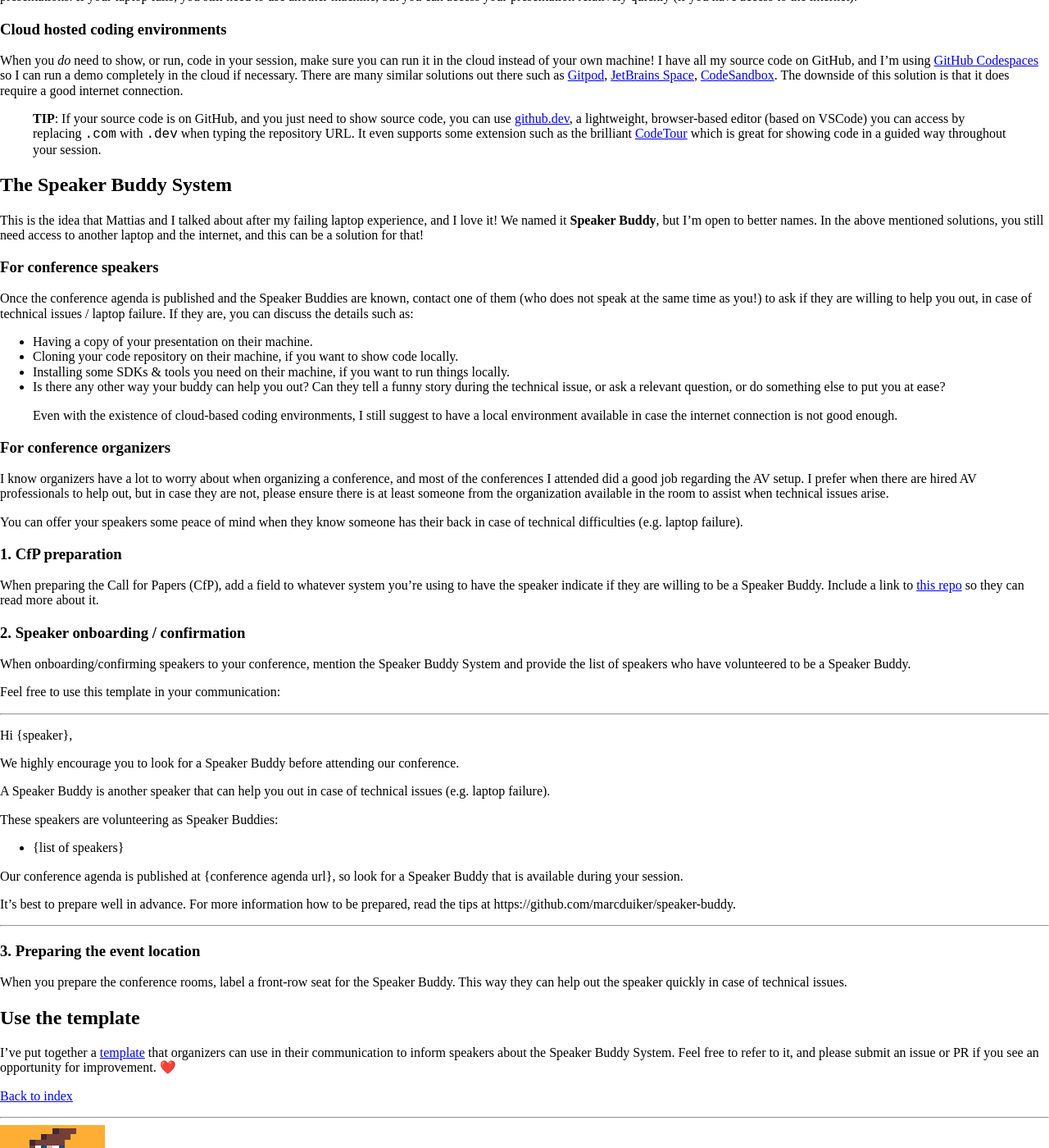
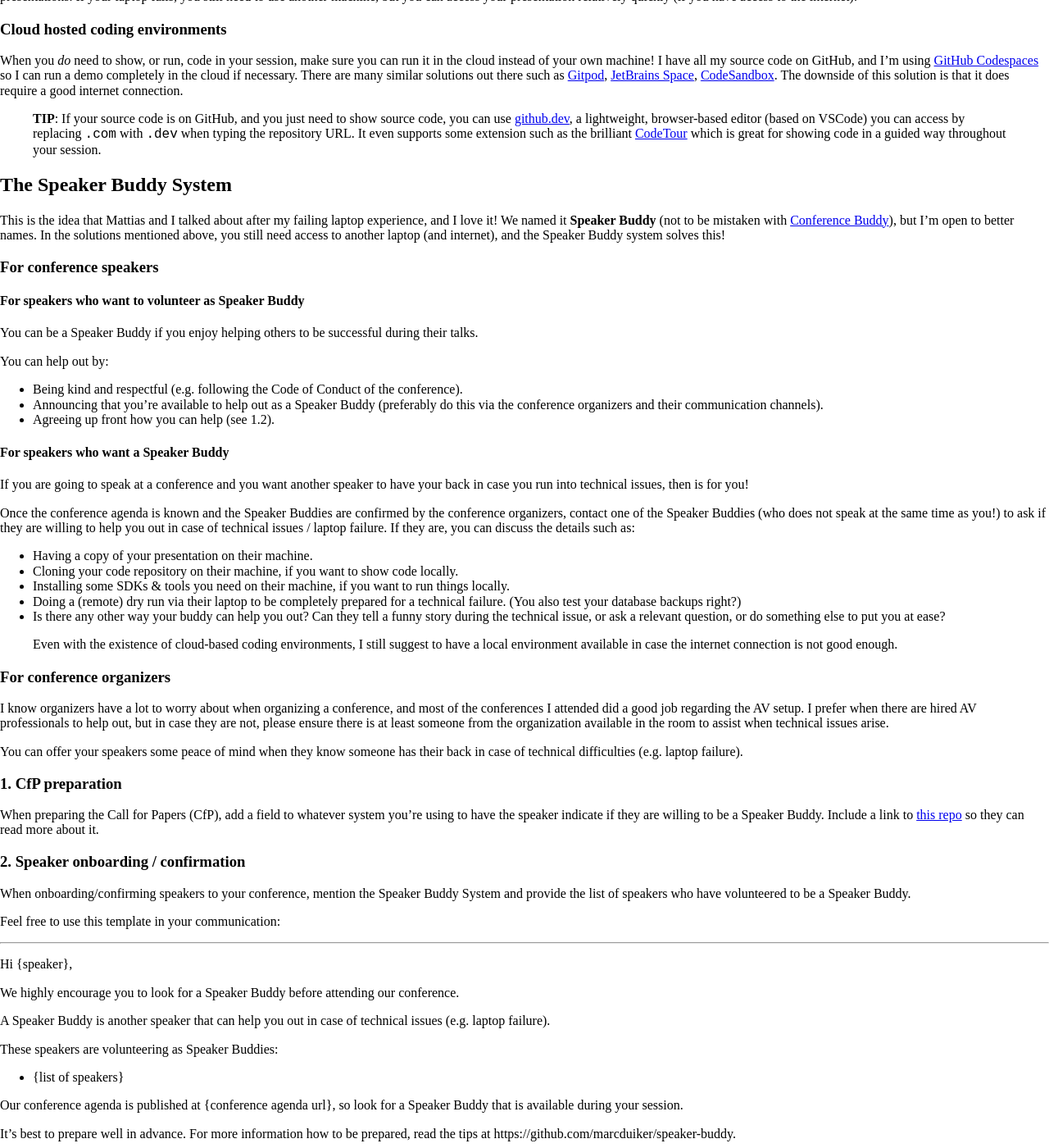
Before and after one commit to marcduiker/marcduiker.github.io, a Jekyll site: the page built from _posts/2022-11-22-speaker-buddy.md, in a window 1280 px wide and 1400 px high, scrolled down 1352 px. Shown: the whole window at 82% size. Built offline with Jekyll 4.4.1, drawn with Linux system fonts in a browser that asks for light colours; nearby versions of some CDN libraries.

Commit message:
Update based on repo

```diff
--- a/_posts/2022-11-22-speaker-buddy.md
+++ b/_posts/2022-11-22-speaker-buddy.md
@@ -49,15 +49,30 @@ The downside of this solution is that it does require a good internet connection
 
 ## The Speaker Buddy System
 
-This is the idea that Mattias and I talked about after my failing laptop experience, and I love it! We named it **Speaker Buddy**, but I'm open to better names. In the above mentioned solutions, you still need access to another laptop and the internet, and this can be a solution for that!
+This is the idea that Mattias and I talked about after my failing laptop experience, and I love it! We named it **Speaker Buddy** (not to be mistaken with [Conference Buddy](https://www.conferencebuddy.io/)), but I'm open to better names. In the solutions mentioned above, you still need access to another laptop (and internet), and the Speaker Buddy system solves this!
 
 ### For conference speakers
 
-Once the conference agenda is published and the Speaker Buddies are known, contact one of them (who does not speak at the same time as you!) to ask if they are willing to help you out, in case of technical issues / laptop failure. If they are, you can discuss the details such as:
+#### For speakers who want to volunteer as Speaker Buddy
+
+You can be a Speaker Buddy if you enjoy helping others to be successful during their talks.
+
+You can help out by:
+
+- Being kind and respectful (e.g. following the Code of Conduct of the conference).
+- Announcing that you're available to help out as a Speaker Buddy (preferably do this via the conference organizers and their communication channels).
+- Agreeing up front how you can help (see 1.2).
+
+#### For speakers who want a Speaker Buddy
+
+If you are going to speak at a conference and you want another speaker to have your back in case you run into technical issues, then is for you!
+
+Once the conference agenda is known and the Speaker Buddies are confirmed by the conference organizers, contact one of the Speaker Buddies (who does not speak at the same time as you!) to ask if they are willing to help you out in case of technical issues / laptop failure. If they are, you can discuss the details such as:
 
 - Having a copy of your presentation on their machine.
 - Cloning your code repository on their machine, if you want to show code locally.
 - Installing some SDKs & tools you need on their machine, if you want to run things locally.
+- Doing a (remote) dry run via their laptop to be completely prepared for a technical failure. (You also test your database backups right?)
 - Is there any other way your buddy can help you out? Can they tell a funny story during the technical issue, or ask a relevant question, or do something else to put you at ease?
 
 > Even with the existence of cloud-based coding environments, I still suggest to have a local environment available in case the internet connection is not good enough.
@@ -102,4 +117,4 @@ When you prepare the conference rooms, label a front-row seat for the Speaker Bu
 
 ## Use the template
 
-I've put together a [template](https://github.com/marcduiker/speaker-buddy) that organizers can use in their communication to inform speakers about the Speaker Buddy System. Feel free to refer to it, and please submit an issue or PR if you see an opportunity for improvement. ❤️
+I've put together a [repository](https://github.com/marcduiker/speaker-buddy) that organizers can use in their communication to inform speakers about the Speaker Buddy System. Feel free to refer to it, and please submit an issue or PR if you see an opportunity for improvement. ❤️
```
